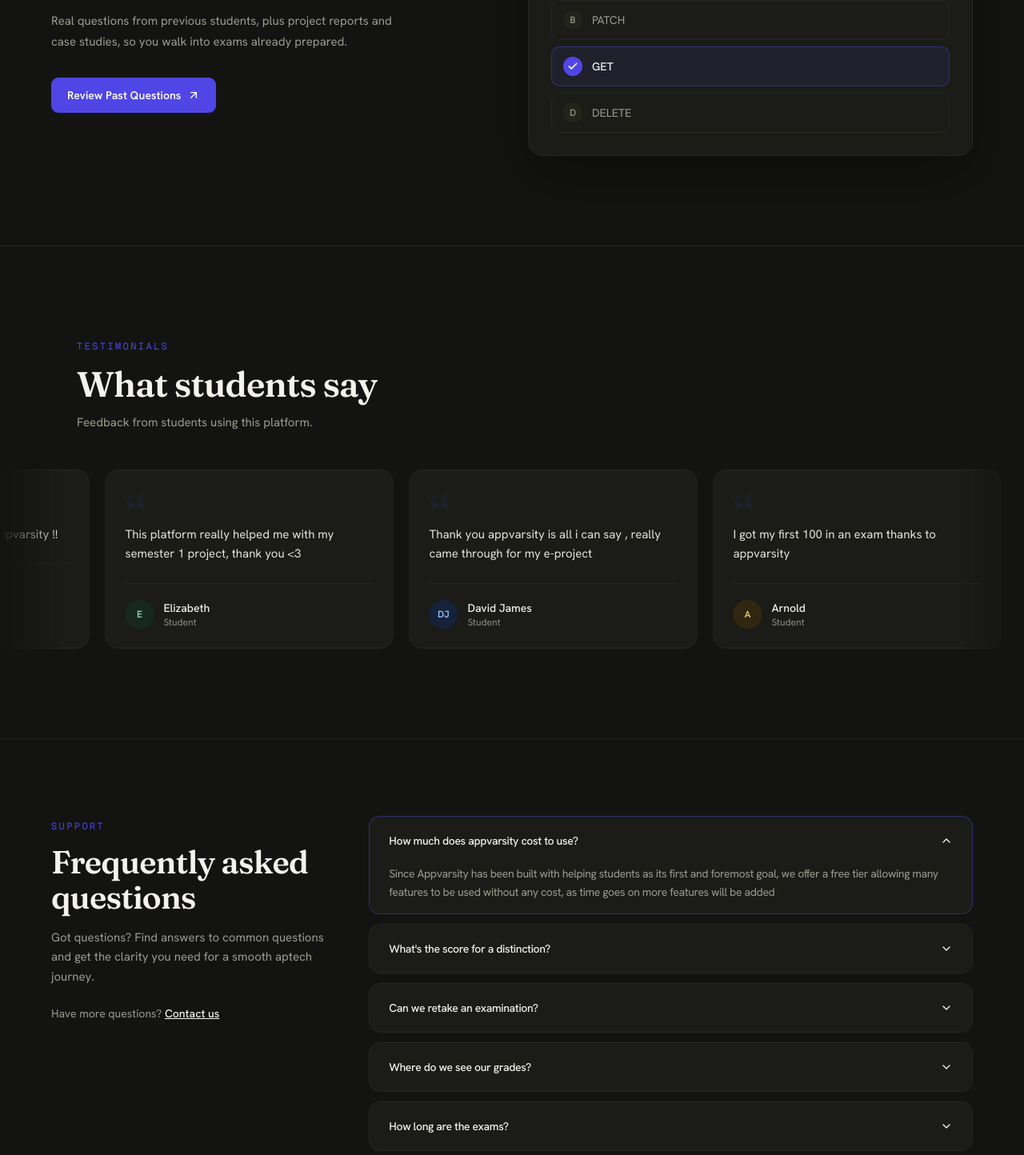
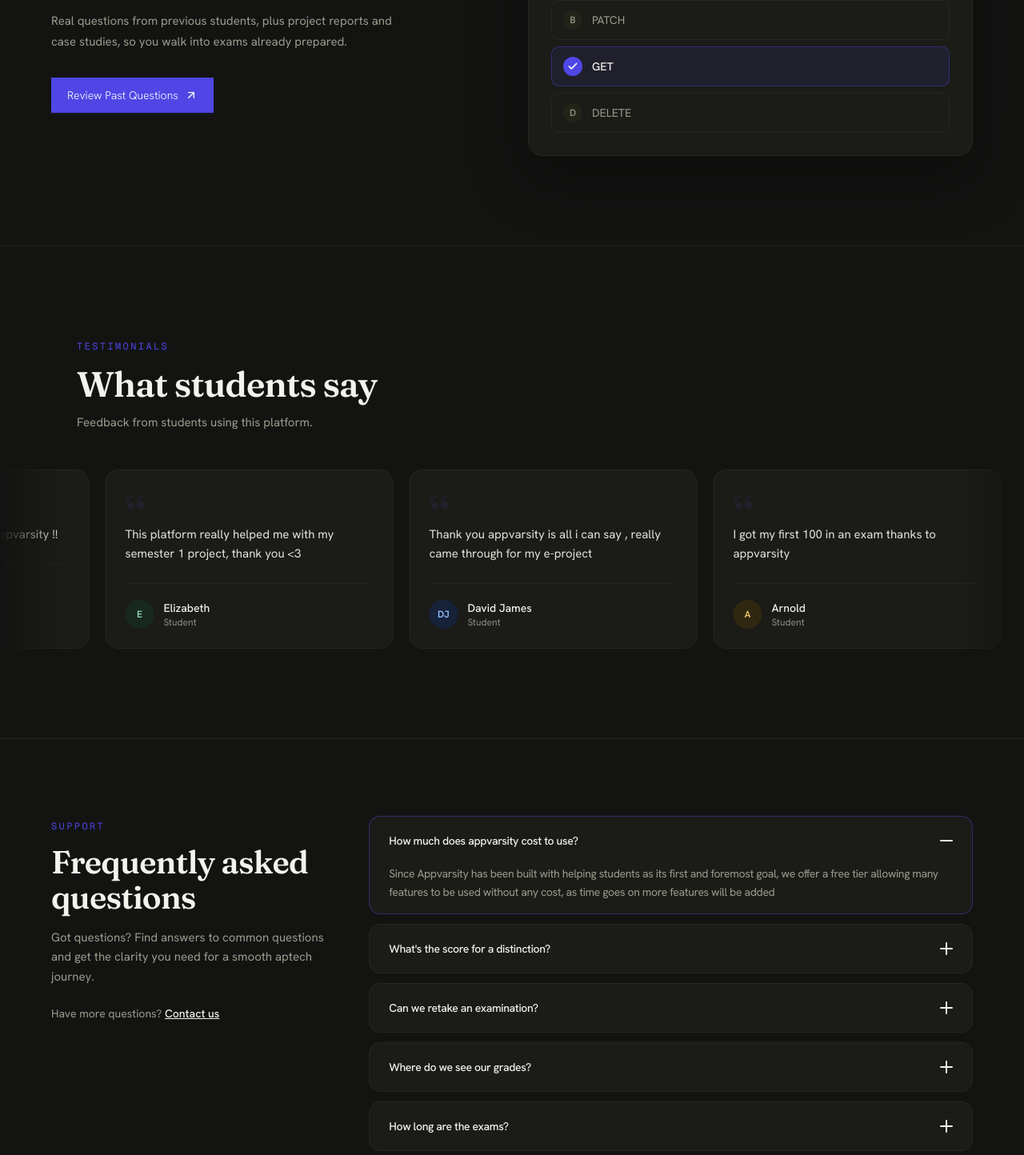
Before and after one commit to somkenemuscle/AppVarsity, a Next.js app: page / in a window 1280 px wide. Shown: the part 1946-3390 px from the top of the page at 80% size. Built offline with nearby package versions, Linux system fonts and the light colour scheme; no server answers.

Commit message:
Change accordion indicator to plus/minus toggle

```diff
--- a/components/shared/about.tsx
+++ b/components/shared/about.tsx
@@ -23,7 +23,7 @@
 
                     <div className='mt-8'>
                         <Link href='/resources/examination/pastquestions'>
-                            <button className='group inline-flex items-center gap-2 bg-[#4f46e5] hover:bg-[#6366f1] transition-[background,transform,box-shadow] hover:-translate-y-0.5 text-white px-5 py-3 rounded-[9px] text-sm font-semibold shadow-[0_2px_0_#3730a31c]'>
+                            <button className='group inline-flex items-center gap-2 bg-[#4f46e5] hover:bg-[#6366f1] transition-[background,transform,box-shadow] hover:-translate-y-0.5 text-white px-5 py-3 text-sm font-light shadow-[0_2px_0_#3730a31c]'>
                                 Review Past Questions
                                 <ArrowUpRight className="w-4 h-4 transition-transform duration-200 group-hover:translate-x-0.5 group-hover:-translate-y-0.5" />
                             </button>
--- a/components/ui/accordion.tsx
+++ b/components/ui/accordion.tsx
@@ -2,7 +2,6 @@
 
 import * as React from "react"
 import * as AccordionPrimitive from "@radix-ui/react-accordion"
-import { ChevronDown } from "lucide-react"
 
 import { cn } from "@/lib/utils"
 
@@ -28,13 +27,16 @@
     <AccordionPrimitive.Trigger
       ref={ref}
       className={cn(
-        "flex flex-1 items-center justify-between py-4 font-medium transition-all hover:underline [&[data-state=open]>svg]:rotate-180",
+        "group flex flex-1 items-center justify-between py-4 font-medium transition-all hover:underline",
         className
       )}
       {...props}
     >
       {children}
-      <ChevronDown className="h-4 w-4 shrink-0 transition-transform duration-200" />
+      <span className="relative h-4 w-4 shrink-0">
+        <span className="absolute inset-0 m-auto h-[2px] w-4 rounded-full bg-current" />
+        <span className="absolute inset-0 m-auto h-4 w-[2px] rounded-full bg-current transition-transform duration-200 group-data-[state=open]:scale-y-0" />
+      </span>
     </AccordionPrimitive.Trigger>
   </AccordionPrimitive.Header>
 ))
```
